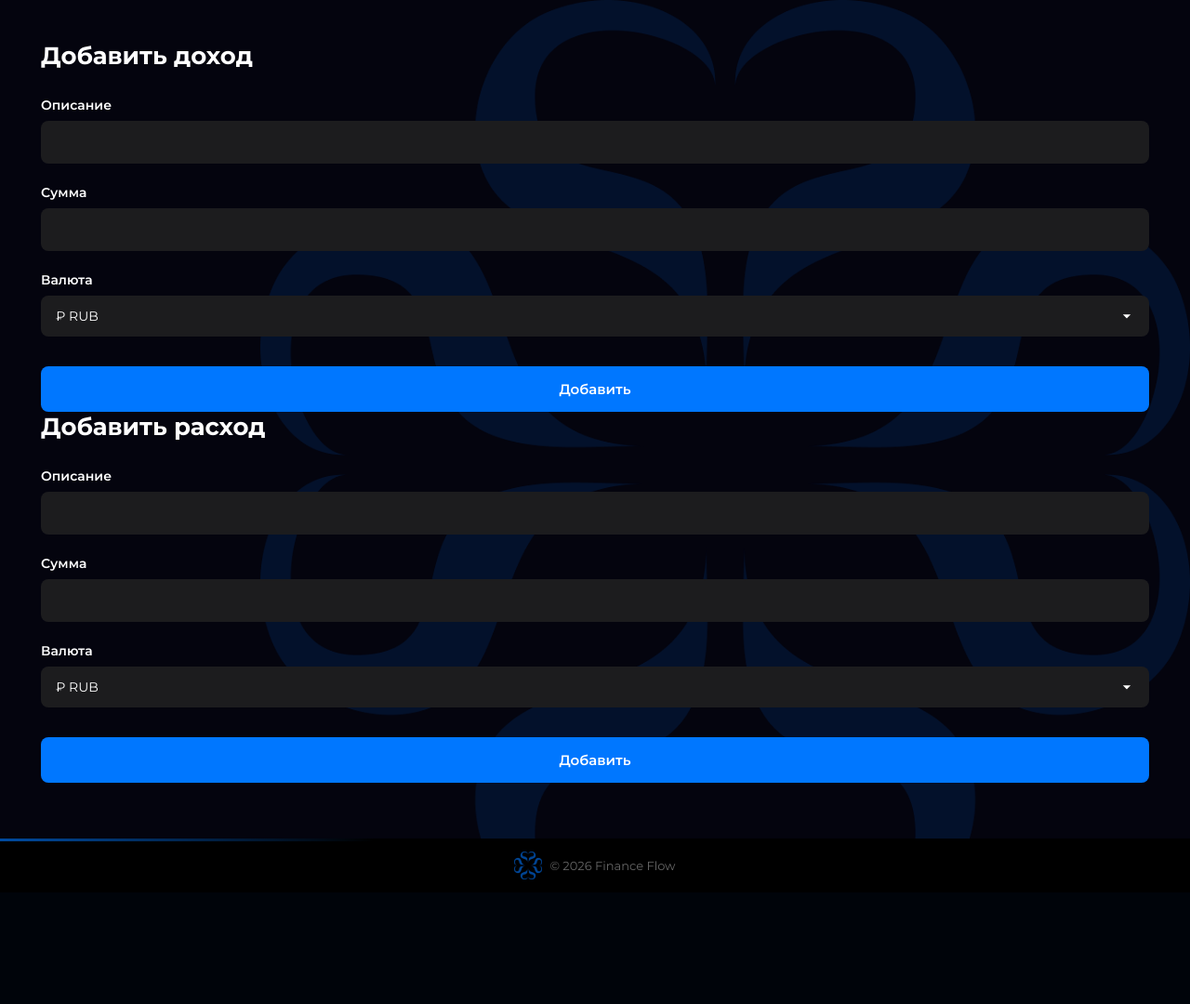
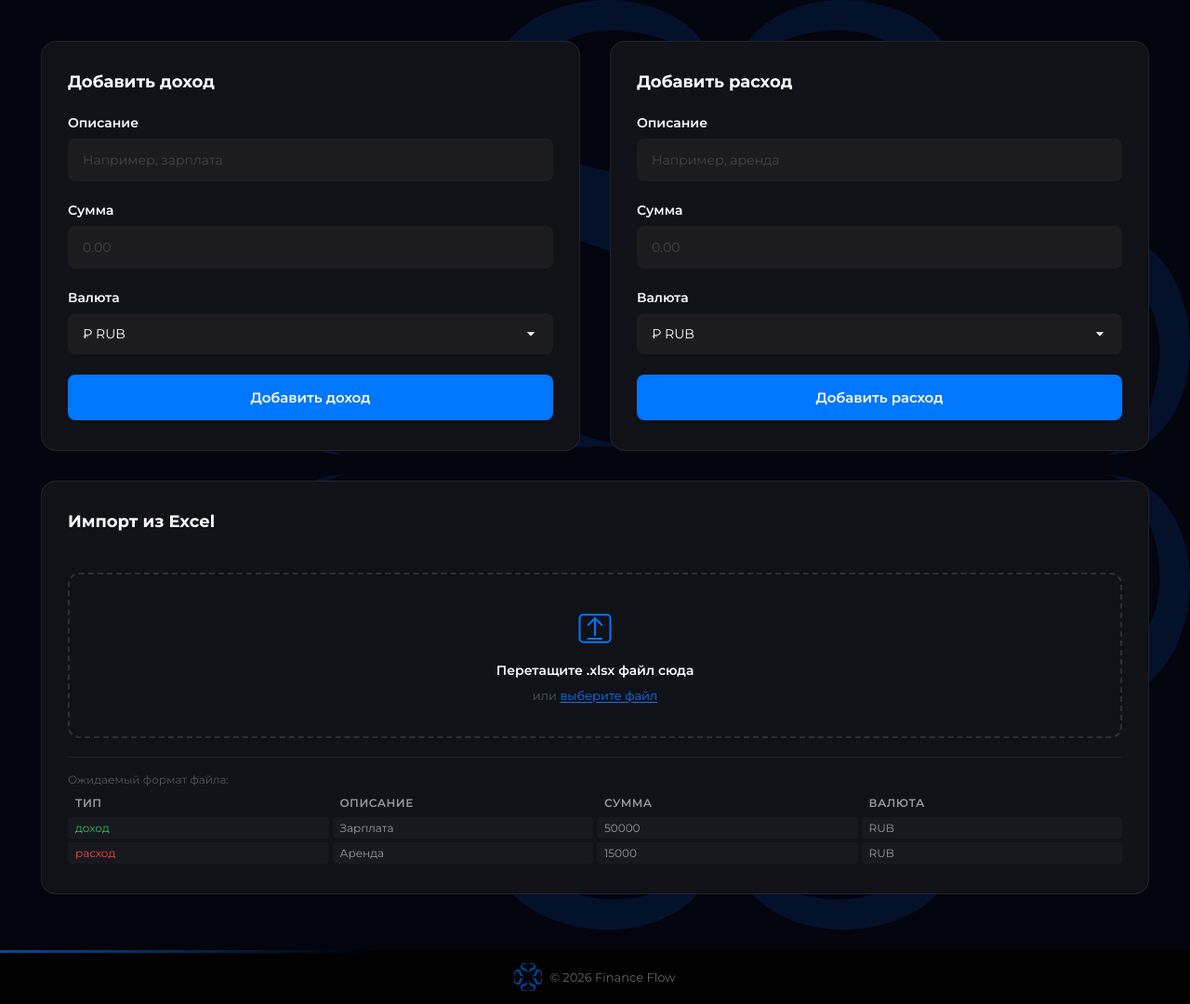
Before and after one commit to TolstenkovAnton/FinanceFlow, a FastAPI app: template templates/index.html in a window 1280 px wide. Shown: the part 73-1153 px from the top of the page at 93% size. Before the commit the page ends 1019 px from the top, so only its background shows below. Run offline with FastAPI, Linux system fonts and the light colour scheme; the template is opened without the code that fills it, so the values that code supplies are empty; parts of the project's set-up code (start-up, migrations or seed data) failed here and were passed over.

Commit message:
refactor index template

```diff
--- a/templates/index.html
+++ b/templates/index.html
@@ -1,120 +1,135 @@
 {% extends "base.html" %}
-{% block title %}
-Finance Flow
-{% endblock %}
+{% block title %}Finance Flow{% endblock %}
 {% block content %}
-<div class="index-wrapper">
-    <div class="forms-grid">
-        <div>
-            <h2 class="section-title">
-                Добавить доход
-            </h2>
+<div class="index-layout">
+    <div class="forms-section">
+        <div class="profile-card">
+            <h2 class="profile-card-title">Добавить доход</h2>
             <form method="post" action="/add-income">
                 <div class="field-group">
-                    <label class="field-label">
-                        Описание
-                    </label>
-                    <input
-                        class="field-input"
-                        type="text"
-                        name="description"
-                        required
-                    >
+                    <label class="field-label">Описание</label>
+                    <input class="field-input" type="text" name="description" placeholder="Например, зарплата" required>
                 </div>
                 <div class="field-group">
-                    <label class="field-label">
-                        Сумма
-                    </label>
-                    <input
-                        class="field-input"
-                        type="number"
-                        step="1"
-                        name="amount"
-                        required
-                    >
+                    <label class="field-label">Сумма</label>
+                    <input class="field-input" type="number" step="0.01" min="0" name="amount" placeholder="0.00" required>
                 </div>
                 <div class="field-group">
-                    <label class="field-label">
-                        Валюта
-                    </label>
-                    <select
-                        class="field-select"
-                        name="currency"
-                        required
-                    >
-                        <option value="RUB">
-                            ₽ RUB
-                        </option>
-
-                        <option value="EUR">
-                            € EUR
-                        </option>
-
-                        <option value="USD">
-                            $ USD
-                        </option>
+                    <label class="field-label">Валюта</label>
+                    <select class="field-select" name="currency" required>
+                        <option value="RUB">₽ RUB</option>
+                        <option value="USD">$ USD</option>
+                        <option value="EUR">€ EUR</option>
                     </select>
                 </div>
-                <button type="submit" class="btn-add">
-                    Добавить
-                </button>
+                <button type="submit" class="btn-add">Добавить доход</button>
             </form>
         </div>
-        <div>
-            <h2 class="section-title">
-                Добавить расход
-            </h2>
+        <div class="profile-card">
+            <h2 class="profile-card-title">Добавить расход</h2>
             <form method="post" action="/add-expense">
                 <div class="field-group">
-                    <label class="field-label">
-                        Описание
-                    </label>
-                    <input
-                        class="field-input"
-                        type="text"
-                        name="description"
-                        required
-                    >
+                    <label class="field-label">Описание</label>
+                    <input class="field-input" type="text" name="description" placeholder="Например, аренда" required>
                 </div>
                 <div class="field-group">
-                    <label class="field-label">
-                        Сумма
-                    </label>
-                    <input
-                        class="field-input"
-                        type="number"
-                        step="1"
-                        name="amount"
-                        required
-                    >
+                    <label class="field-label">Сумма</label>
+                    <input class="field-input" type="number" step="0.01" min="0" name="amount" placeholder="0.00" required>
                 </div>
                 <div class="field-group">
-                    <label class="field-label">
-                        Валюта
-                    </label>
-                    <select
-                        class="field-select"
-                        name="currency"
-                        required
-                    >
-                        <option value="RUB">
-                            ₽ RUB
-                        </option>
-
-                        <option value="EUR">
-                            € EUR
-                        </option>
-
-                        <option value="USD">
-                            $ USD
-                        </option>
+                    <label class="field-label">Валюта</label>
+                    <select class="field-select" name="currency" required>
+                        <option value="RUB">₽ RUB</option>
+                        <option value="USD">$ USD</option>
+                        <option value="EUR">€ EUR</option>
                     </select>
                 </div>
-                <button type="submit" class="btn-add">
-                    Добавить
-                </button>
+                <button type="submit" class="btn-add">Добавить расход</button>
             </form>
         </div>
     </div>
+    <div class="profile-card import-card">
+        <h2 class="profile-card-title">Импорт из Excel</h2>
+        <div class="drop-zone" id="drop-zone">
+            <svg class="drop-icon" viewBox="0 0 48 48" fill="none" xmlns="http://www.w3.org/2000/svg">
+                <rect x="6" y="8" width="36" height="32" rx="4" stroke="currentColor" stroke-width="2.2"/>
+                <path d="M16 20 L24 12 L32 20" stroke="currentColor" stroke-width="2.2" stroke-linecap="round" stroke-linejoin="round"/>
+                <line x1="24" y1="12" x2="24" y2="32" stroke="currentColor" stroke-width="2.2" stroke-linecap="round"/>
+                <line x1="16" y1="36" x2="32" y2="36" stroke="currentColor" stroke-width="2.2" stroke-linecap="round"/>
+            </svg>
+            <p class="drop-text">Перетащите .xlsx файл сюда</p>
+            <p class="drop-sub">или <span class="drop-link" id="drop-link">выберите файл</span></p>
+            <input type="file" id="excel-file" accept=".xlsx,.xls" hidden>
+        </div>
+        <div class="import-status" id="import-status"></div>
+        <div class="import-format">
+            <p class="import-format-title">Ожидаемый формат файла:</p>
+            <div class="import-format-table">
+                <div class="import-format-row import-format-header">
+                    <span>тип</span><span>описание</span><span>сумма</span><span>валюта</span>
+                </div>
+                <div class="import-format-row">
+                    <span class="fmt-income">доход</span><span>Зарплата</span><span>50000</span><span>RUB</span>
+                </div>
+                <div class="import-format-row">
+                    <span class="fmt-expense">расход</span><span>Аренда</span><span>15000</span><span>RUB</span>
+                </div>
+            </div>
+        </div>
+    </div>
 </div>
+<script>
+(function () {
+    const dropZone  = document.getElementById('drop-zone');
+    const fileInput = document.getElementById('excel-file');
+    const dropLink  = document.getElementById('drop-link');
+    const statusEl  = document.getElementById('import-status');
+    dropLink.addEventListener('click', () => fileInput.click());
+    dropZone.addEventListener('click', (e) => {
+        if (e.target !== dropLink) fileInput.click();
+    });
+    dropZone.addEventListener('dragover', (e) => {
+        e.preventDefault();
+        dropZone.classList.add('drop-zone--over');
+    });
+    ['dragleave', 'dragend'].forEach(ev =>
+        dropZone.addEventListener(ev, () => dropZone.classList.remove('drop-zone--over'))
+    );
+    dropZone.addEventListener('drop', (e) => {
+        e.preventDefault();
+        dropZone.classList.remove('drop-zone--over');
+        const file = e.dataTransfer.files[0];
+        if (file) handleFile(file);
+    });
+    fileInput.addEventListener('change', () => {
+        if (fileInput.files[0]) handleFile(fileInput.files[0]);
+    });
+    function handleFile(file) {
+        if (!file.name.match(/\.xlsx?$/i)) {
+            setStatus('error', 'Поддерживаются только файлы .xlsx / .xls');
+            return;
+        }
+        setStatus('loading', `Загрузка «${file.name}»…`);
+        const fd = new FormData();
+        fd.append('file', file);
+        fetch('/import', { method: 'POST', body: fd })
+            .then(r => r.json())
+            .then(data => {
+                if (data.success) {
+                    let msg = `Импортировано записей: ${data.imported}`;
+                    if (data.skipped && data.skipped.length)
+                        msg += `<br><span class="import-skipped">Пропущено: ${data.skipped.join('; ')}</span>`;
+                    setStatus('success', msg);
+                } else {
+                    setStatus('error', data.error || 'Неизвестная ошибка');
+                }
+            })
+            .catch(() => setStatus('error', 'Ошибка сети при загрузке файла'));
+    }
+    function setStatus(type, html) {
+        statusEl.innerHTML = html;
+        statusEl.className = 'import-status import-status--' + type;
+    }
+})();
+</script>
 {% endblock %}
```
